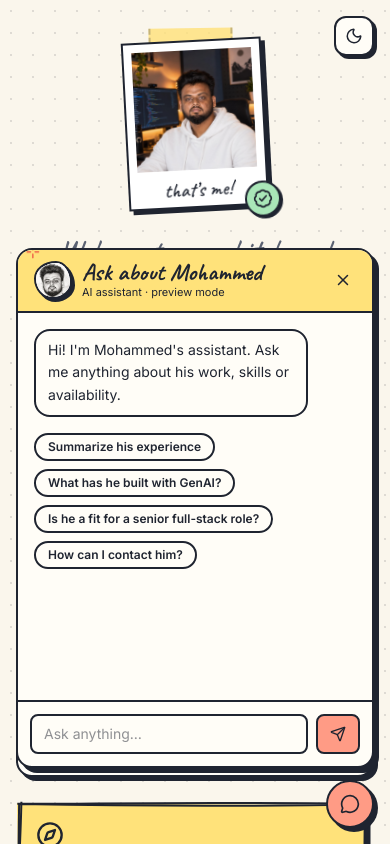
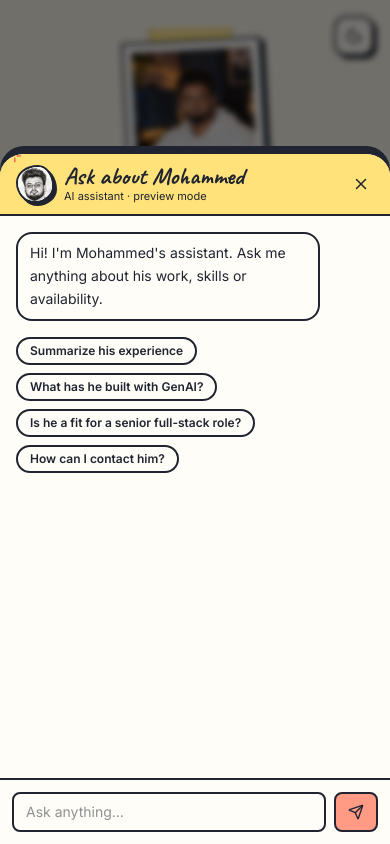
Before and after one commit to mohammedsaif001/interactive-portfolio-ai, a Next.js app: page / in a window 390 px wide. Both pictures are taken after a click on the button 350 px from the left and 804 px from the top of the page. Shown: the top 844 px of the page. Built offline with nearby package versions, Linux system fonts and the light colour scheme.

Commit message:
Open the chat as a dimmed bottom sheet on phones and close it with Escape or a tap outside

```diff
--- a/src/components/chat/ChatWidget.tsx
+++ b/src/components/chat/ChatWidget.tsx
@@ -1,6 +1,7 @@
 "use client";
 
 import { useEffect, useRef, useState, type FormEvent } from "react";
+import { motion } from "framer-motion";
 import { MessageCircle, Send, X } from "lucide-react";
 import { profile } from "@/data/profile";
 import { DoodleAvatar } from "@/components/ui/DoodleAvatar";
@@ -21,6 +22,21 @@ export function ChatWidget() {
     endRef.current?.scrollIntoView({ behavior: "smooth" });
   }, [msgs, busy, open]);
 
+  // While the chat is open: Escape closes it, and on a phone the page behind it stops scrolling.
+  useEffect(() => {
+    if (!open) return;
+    const onKey = (e: KeyboardEvent) => e.key === "Escape" && setOpen(false);
+    window.addEventListener("keydown", onKey);
+    const phone = window.matchMedia("(max-width: 639px)").matches;
+    const html = document.documentElement;
+    const prevOverflow = html.style.overflow;
+    if (phone) html.style.overflow = "hidden";
+    return () => {
+      window.removeEventListener("keydown", onKey);
+      html.style.overflow = prevOverflow;
+    };
+  }, [open]);
+
   const send = (text: string) => {
     const t = text.trim();
     if (!t || busy) return;
@@ -39,11 +55,19 @@ export function ChatWidget() {
   };
 
   return (
+    <>
+      {/* Phones only: dim and blur the page so the chat reads as its own layer. Tap it to close. */}
+      {open && <div aria-hidden onClick={() => setOpen(false)} className="fixed inset-0 z-40 bg-black/55 backdrop-blur-[3px] sm:hidden" />}
+
     <div className="fixed bottom-4 right-4 z-50">
       {open && (
-        <section
+        <motion.section
+          initial={{ y: 28, opacity: 0 }}
+          animate={{ y: 0, opacity: 1 }}
+          transition={{ duration: 0.22, ease: "easeOut" }}
           aria-label="Ask about me"
-          className="mb-3 flex h-[min(520px,70dvh)] w-[min(380px,calc(100vw-2rem))] flex-col overflow-hidden rounded-2xl border-2 border-ink bg-card shadow-[5px_5px_0_var(--shadow)]"
+          // phone: a bottom sheet across the full width; sm and up: the small floating panel
+          className="mb-3 flex h-[min(520px,70dvh)] w-[min(380px,calc(100vw-2rem))] flex-col overflow-hidden rounded-2xl border-2 border-ink bg-card shadow-[5px_5px_0_var(--shadow)] max-sm:fixed max-sm:inset-x-0 max-sm:bottom-0 max-sm:mb-0 max-sm:h-[82dvh] max-sm:w-auto max-sm:rounded-b-none max-sm:rounded-t-3xl max-sm:border-x-0 max-sm:border-b-0 max-sm:shadow-[0_-6px_0_var(--shadow)]"
         >
           <header className="flex items-center justify-between border-b-2 border-ink bg-sun px-4 py-2.5">
             <div className="flex items-center gap-2.5">
@@ -99,17 +123,18 @@ export function ChatWidget() {
               <Send size={16} />
             </button>
           </form>
-        </section>
+        </motion.section>
       )}
 
       <button
         onClick={() => setOpen((o) => !o)}
         aria-label={open ? "Close chat" : "Ask me anything"}
-        className="ml-auto flex items-center gap-2 rounded-full border-2 border-ink bg-coral p-3 font-bold shadow-[4px_4px_0_var(--shadow)] sm:px-4 transition hover:-translate-y-0.5"
+        className={`ml-auto flex items-center gap-2 rounded-full border-2 border-ink bg-coral p-3 font-bold shadow-[4px_4px_0_var(--shadow)] sm:px-4 transition hover:-translate-y-0.5 ${open ? "max-sm:hidden" : ""}`}
       >
         <MessageCircle size={20} aria-hidden />
         <span className="font-hand hidden text-xl leading-none sm:inline">Ask me anything</span>
       </button>
     </div>
+    </>
   );
 }
```
